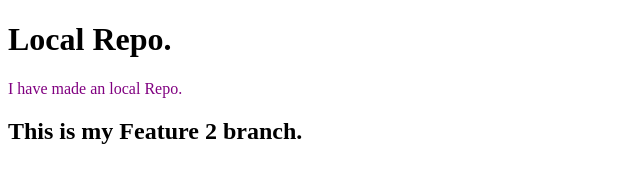
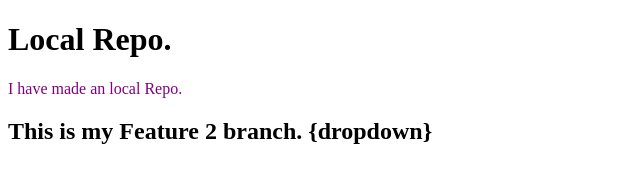
Before and after one commit to abad05adil12/local-repo, a plain HTML site: page index.html in a window 1280 px wide. Shown: the whole page, without its empty margins (0-640 px from the left). Drawn offline with Linux system fonts and the light colour scheme.

Commit message:
Add dropdown

```diff
--- a/index.html
+++ b/index.html
@@ -9,6 +9,6 @@
 <body>
     <h1>Local Repo.</h1>
     <p>I have made an local Repo.</p>
-    <h2>This is my Feature 2 branch.</h2>
+    <h2>This is my Feature 2 branch. {dropdown}</h2>
 </body>
 </html>
```
